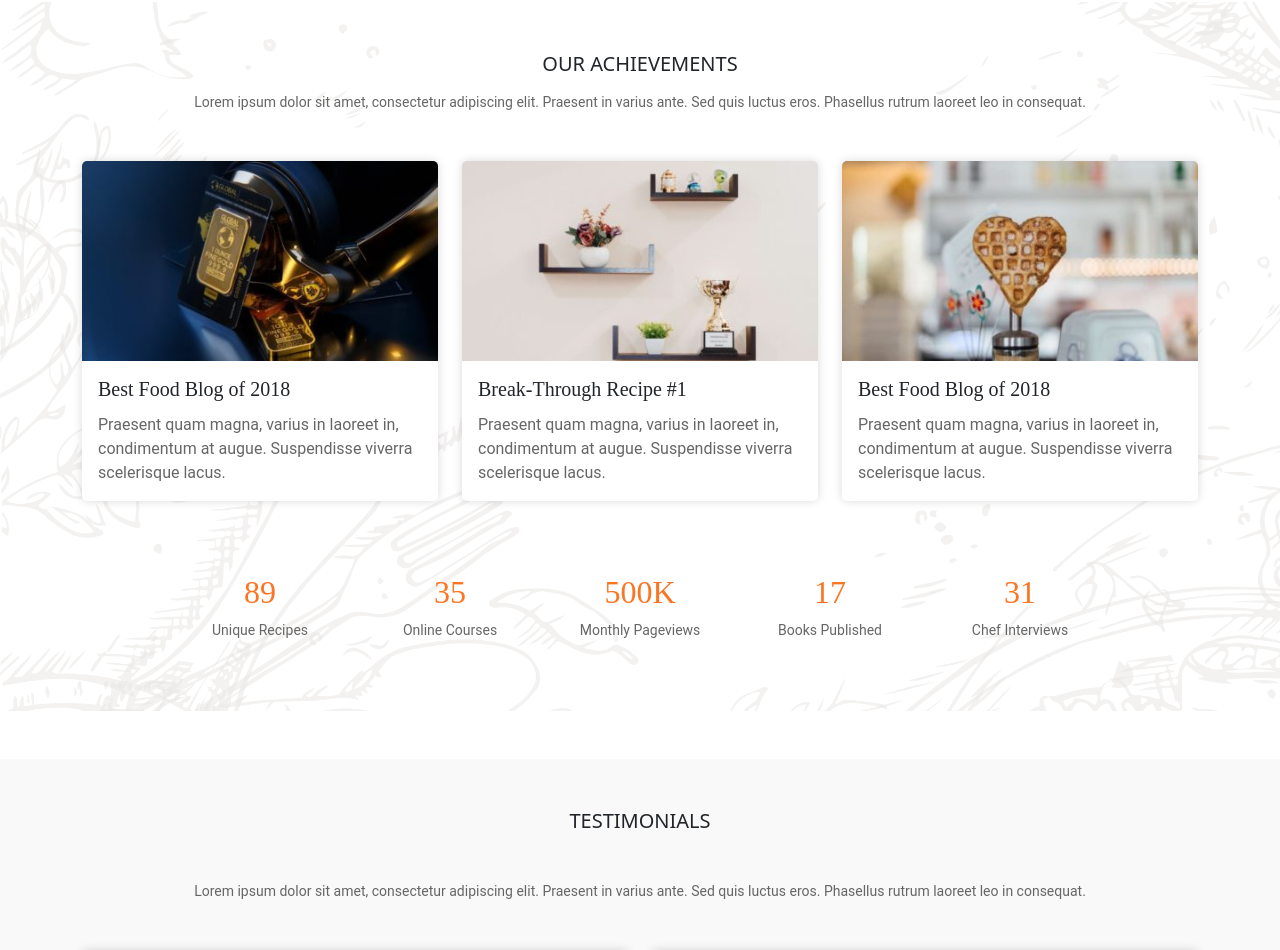
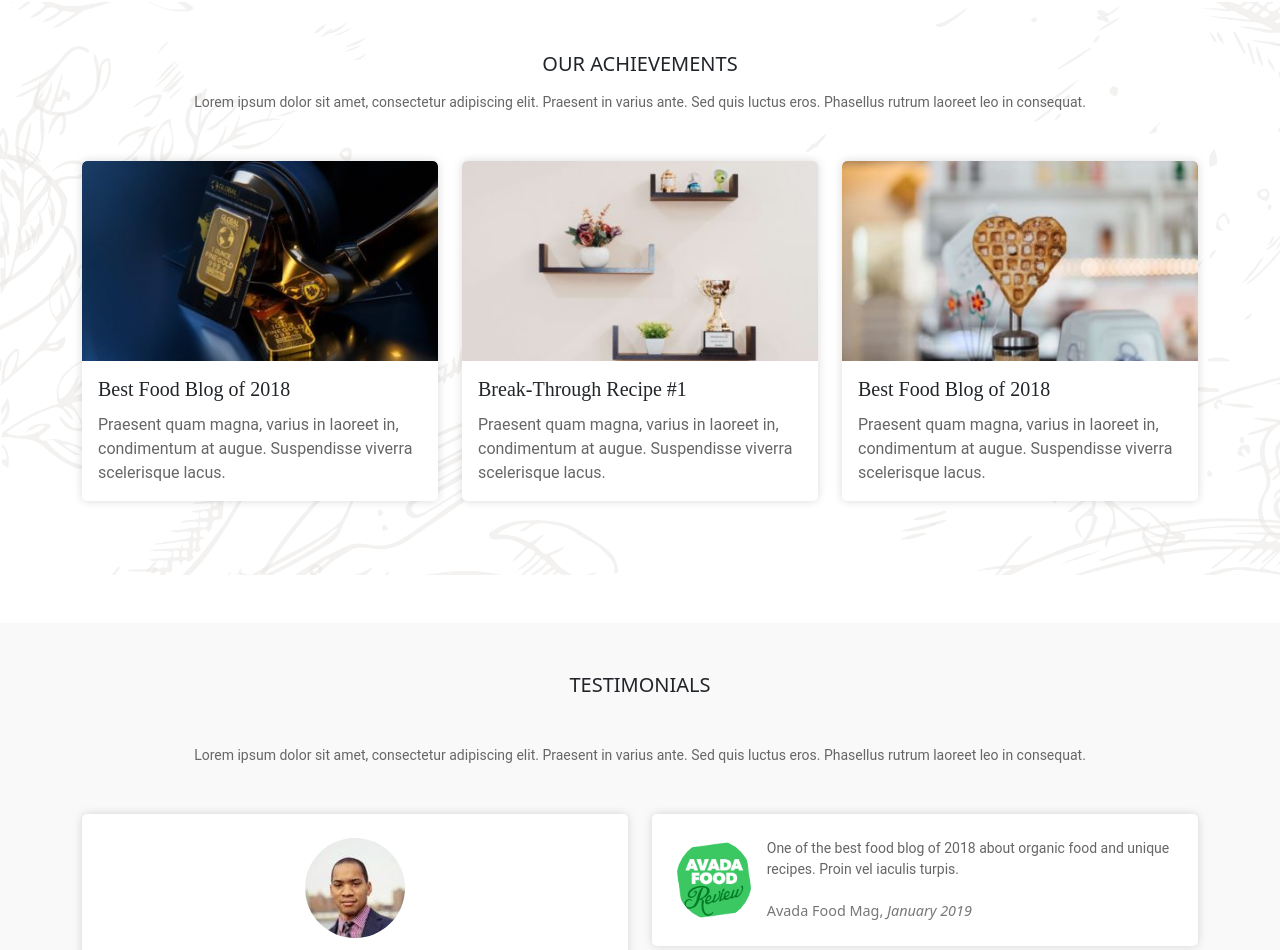
Before and after one commit to wmancaniello/proj-html-vuejs, a Vue app: page /about in a window 1280 px wide. Shown: the part 1837-2787 px from the top of the page. Built offline with nearby package versions, Linux system fonts and the light colour scheme; the HTML template or start-up script is replaced by a standard one.

Commit message:
add: hover effect to achievements

```diff
--- a/src/pages/AboutUsPage.vue
+++ b/src/pages/AboutUsPage.vue
@@ -117,7 +117,7 @@
             </div>
         </div>
 
-        <!------------------ ACHIEVEMENTS ------------------>
+        <!-- ------------------ ACHIEVEMENTS ------------------>
         <div class="achievements-section my-5">
             <div class="container">
                 <h5 class="text-center mb-3">OUR ACHIEVEMENTS</h5>
@@ -125,8 +125,8 @@
                     ante. Sed quis luctus eros. Phasellus rutrum laoreet leo in consequat.</p>
                 <div class="row text-center">
                     <div class="col-md-4 mb-4">
-                        <div class="card">
-                            <img src="../assets/img/achievment-1.jpg" class="card-img-top" alt="Award">
+                        <div class="card my-hover-card">
+                            <img src="../assets/img/achievment-1.jpg" class="card-img-top my-hover-img" alt="Award">
                             <div class="card-body">
                                 <h5 class="card-title">Best Food Blog of 2018</h5>
                                 <p class="card-text">Praesent quam magna, varius in laoreet in, condimentum at augue.
@@ -135,8 +135,8 @@
                         </div>
                     </div>
                     <div class="col-md-4 mb-4">
-                        <div class="card">
-                            <img src="../assets/img/achievment-2.jpg" class="card-img-top" alt="Trophy">
+                        <div class="card my-hover-card">
+                            <img src="../assets/img/achievment-2.jpg" class="card-img-top my-hover-img" alt="Trophy">
                             <div class="card-body">
                                 <h5 class="card-title">Break-Through Recipe #1</h5>
                                 <p class="card-text">Praesent quam magna, varius in laoreet in, condimentum at augue.
@@ -145,38 +145,14 @@
                         </div>
                     </div>
                     <div class="col-md-4 mb-4">
-                        <div class="card">
-                            <img src="../assets/img/achievment-3.jpg" class="card-img-top" alt="Waffle">
+                        <div class="card my-hover-card">
+                            <img src="../assets/img/achievment-3.jpg" class="card-img-top my-hover-img" alt="Waffle">
                             <div class="card-body">
                                 <h5 class="card-title">Best Food Blog of 2018</h5>
                                 <p class="card-text">Praesent quam magna, varius in laoreet in, condimentum at augue.
                                     Suspendisse viverra scelerisque lacus.</p>
                             </div>
                         </div>
-                    </div>
-                </div>
-
-                <!------------------ Sezione con statistiche ------------------>
-                <div class="row text-center mt-5">
-                    <div class="col-md-2 offset-md-1">
-                        <h3>89</h3>
-                        <p>Unique Recipes</p>
-                    </div>
-                    <div class="col-md-2">
-                        <h3>35</h3>
-                        <p>Online Courses</p>
-                    </div>
-                    <div class="col-md-2">
-                        <h3>500K</h3>
-                        <p>Monthly Pageviews</p>
-                    </div>
-                    <div class="col-md-2">
-                        <h3>17</h3>
-                        <p>Books Published</p>
-                    </div>
-                    <div class="col-md-2">
-                        <h3>31</h3>
-                        <p>Chef Interviews</p>
                     </div>
                 </div>
             </div>
@@ -433,6 +409,23 @@
         border: none;
     }
 
+    /* ------------------------------ HOVER ------------------------------ */
+
+    .my-hover-card {
+        overflow: hidden;
+    }
+
+    .my-hover-img {
+        transition: transform 0.3s ease-in-out;
+    }
+
+    .my-hover-card:hover .my-hover-img {
+        transform: scale(1.1);
+    }
+
+    /* ------------------------------ HOVER end------------------------------ */
+
+
     .card-title {
         font-family: 'Playfair Display', serif;
         font-size: 1.25rem;
```
